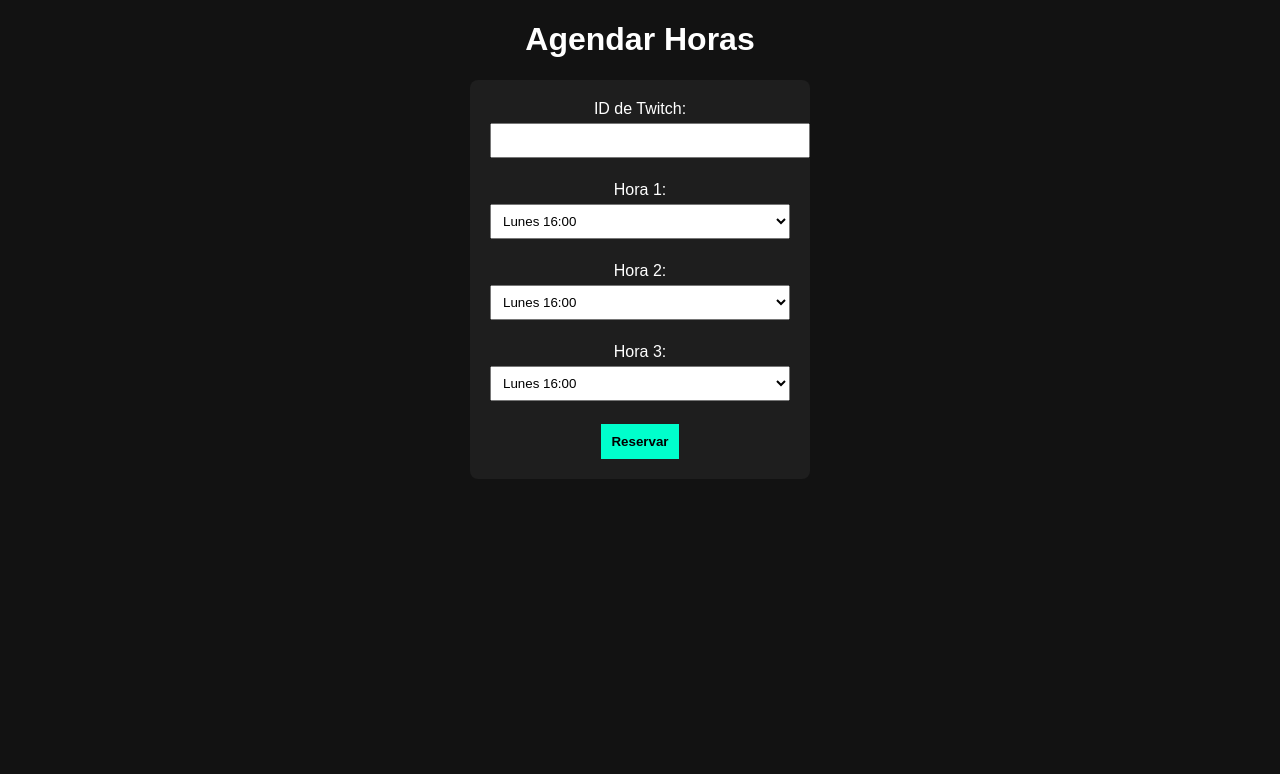
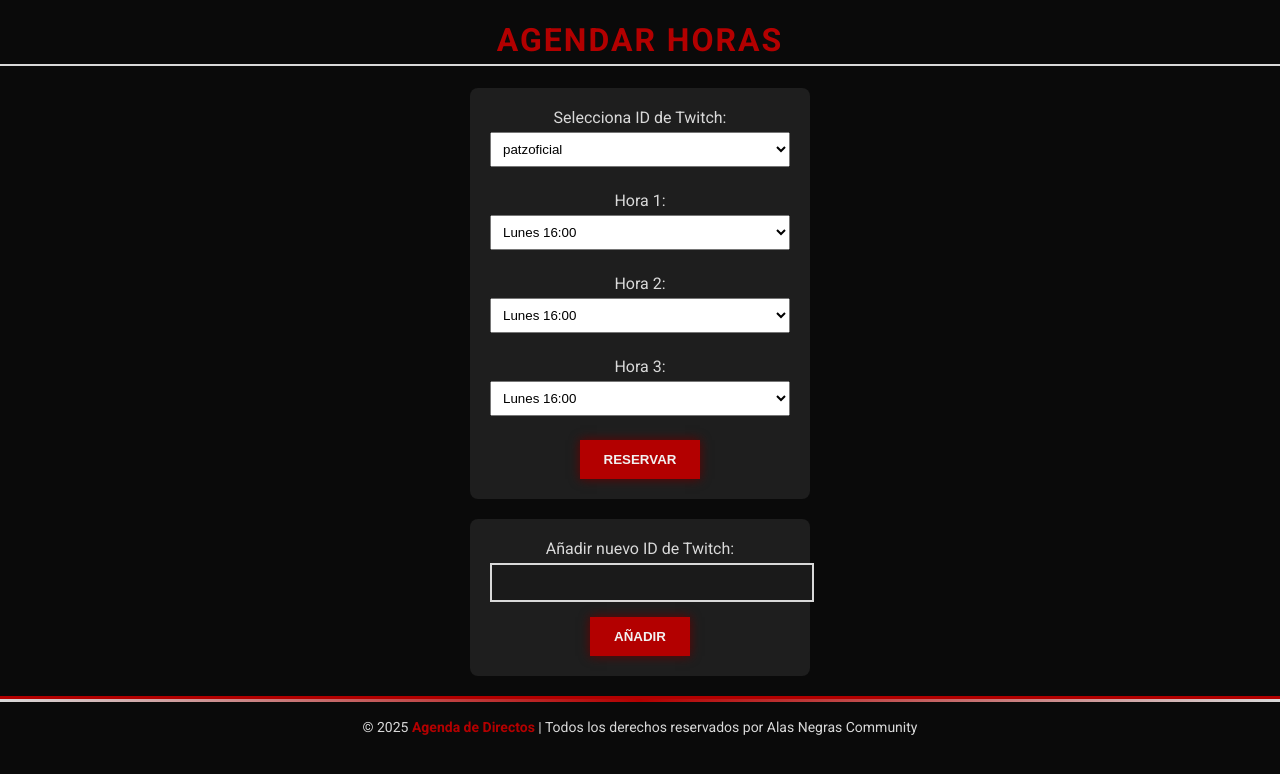
Before and after one commit to lavendertyrande-ai/agenda-de-directos, a Flask app: page / in a window 1280 px wide. Shown: the top 774 px of the page. Run offline with Flask 3, Linux system fonts and the light colour scheme.

Commit message:
Actualización: IDs de Twitch en desplegable

```diff
--- a/main.py
+++ b/main.py
@@ -1,6 +1,15 @@
-from flask import Flask, render_template, request, redirect, flash
+from flask import Flask, render_template, request, redirect, flash, url_for
 from db import db
-from models import Reserva
+from models import Reserva, TwitchUser
+import pkgutil
+
+if not hasattr(pkgutil, "get_loader"):
+    import importlib.util
+    def get_loader(name):
+        spec = importlib.util.find_spec(name)
+        return spec.loader if spec else None
+    pkgutil.get_loader = get_loader
+
 
 app = Flask(__name__)
 app.config['SQLALCHEMY_DATABASE_URI'] = 'sqlite:///reservas.db'
@@ -21,6 +30,7 @@ def hora_disponible(hora):
 @app.route("/", methods=["GET", "POST"])
 def index():
     horas = [f"{dia} {h}:00" for dia in ["Lunes", "Martes", "Miércoles", "Jueves", "Viernes"] for h in range(16, 25)]
+    ids = TwitchUser.query.all()  # 🔴 cargar IDs de Twitch
 
     if request.method == "POST":
         twitch_id = request.form.get("twitch_id")
@@ -32,15 +42,28 @@ def index():
         for h in [hora1, hora2, hora3]:
             if h and not hora_disponible(h):
                 flash(f"Hora no disponible, elige otra: {h}")
-                return redirect("/")
+                return redirect(url_for("index"))
 
         reserva = Reserva(twitch_id=twitch_id, hora1=hora1, hora2=hora2, hora3=hora3)
         db.session.add(reserva)
         db.session.commit()
         flash("Reserva realizada con éxito ✅")
-        return redirect("/")
+        return redirect(url_for("index"))
 
-    return render_template("index.html", horas=horas)
+    return render_template("index.html", horas=horas, ids=ids)
+
+
+# Ruta para añadir nuevas IDs de Twitch
+@app.route("/add_twitch", methods=["POST"])
+def add_twitch():
+    twitch_id = request.form.get("twitch_id")
+    if twitch_id:
+        nuevo = TwitchUser(twitch_id=twitch_id)
+        db.session.add(nuevo)
+        db.session.commit()
+        flash("ID de Twitch añadido correctamente ✅")
+    return redirect(url_for("index"))
+
 
 if __name__ == "__main__":
     app.run(host="0.0.0.0", port=5000, debug=True)
--- a/models.py
+++ b/models.py
@@ -6,3 +6,7 @@ class Reserva(db.Model):
     hora1 = db.Column(db.String(20), nullable=True)
     hora2 = db.Column(db.String(20), nullable=True)
     hora3 = db.Column(db.String(20), nullable=True)
+
+class TwitchUser(db.Model):
+    id = db.Column(db.Integer, primary_key=True)
+    twitch_id = db.Column(db.String(50), unique=True, nullable=False)
--- a/static/main.css
+++ b/static/main.css
@@ -26,3 +26,101 @@ button {
 button:hover {
     background: #ff00ff;
 }
+
+/* Fondo general */
+body {
+  background-color: #0a0a0a; /* negro profundo */
+  color: #d9d9d9; /* plata envejecida */
+  font-family: 'Roboto', sans-serif;
+  margin: 0;
+  padding: 0;
+}
+
+/* Encabezados */
+h1, h2, h3 {
+  color: #b30000; /* rojo intenso */
+  text-transform: uppercase;
+  letter-spacing: 2px;
+  border-bottom: 2px solid #d9d9d9;
+  padding-bottom: 5px;
+}
+
+/* Botones */
+button {
+  background: #b30000; /* rojo intenso */
+  color: #f2f2f2; /* plata clara */
+  border: none;
+  padding: 12px 24px;
+  font-weight: bold;
+  text-transform: uppercase;
+  cursor: pointer;
+  box-shadow: 0 0 10px #660000;
+  transition: all 0.3s ease;
+}
+
+button:hover {
+  background: #660000; /* rojo oscuro al pasar el ratón */
+  box-shadow: 0 0 15px #b30000;
+  transform: scale(1.05);
+}
+
+/* Inputs y formularios */
+input, textarea {
+  background-color: #1a1a1a;
+  border: 2px solid #d9d9d9;
+  color: #f2f2f2;
+  padding: 10px;
+  width: 100%;
+  margin-bottom: 15px;
+  font-family: 'Roboto', sans-serif;
+}
+
+input:focus, textarea:focus {
+  outline: none;
+  border-color: #b30000;
+  box-shadow: 0 0 10px #b30000;
+}
+
+/* Footer */
+footer {
+  background-color: #111;
+  color: #d9d9d9;
+  text-align: center;
+  padding: 20px;
+  font-size: 14px;
+  border-top: 2px solid #b30000;
+}
+
+/* Footer serio */
+footer {
+  background-color: #0a0a0a; /* negro profundo */
+  color: #d9d9d9; /* plata envejecida */
+  text-align: center;
+  padding: 20px;
+  font-size: 14px;
+  font-family: 'Roboto', sans-serif;
+  border-top: 3px solid #b30000; /* línea roja intensa arriba */
+  position: relative;
+}
+
+/* Línea plateada decorativa */
+footer::before {
+  content: "";
+  position: absolute;
+  top: 0;
+  left: 0;
+  height: 3px;
+  width: 100%;
+  background: linear-gradient(to right, #d9d9d9, #b30000, #d9d9d9);
+}
+
+/* Texto destacado */
+footer p {
+  margin: 0;
+  color: #d9d9d9;
+}
+
+footer p span {
+  color: #b30000; /* resaltar branding en rojo */
+  font-weight: bold;
+}
--- a/templates/index.html
+++ b/templates/index.html
@@ -3,13 +3,22 @@
 <head>
     <meta charset="UTF-8">
     <title>Formulario de Inscripción</title>
+    <!-- Fuente seria y elegante -->
+    <link href="https://fonts.googleapis.com/css2?family=Roboto:wght@400;700&display=swap" rel="stylesheet">
+    <!-- Tu hoja de estilos -->
     <link rel="stylesheet" href="{{ url_for('static', filename='main.css') }}">
 </head>
 <body>
     <h1>Agendar Horas</h1>
+
+    <!-- Formulario principal de reservas -->
     <form method="POST">
-        <label>ID de Twitch:</label>
-        <input type="text" name="twitch_id" required><br><br>
+        <label>Selecciona ID de Twitch:</label>
+        <select name="twitch_id" required>
+            {% for user in ids %}
+                <option value="{{ user.twitch_id }}">{{ user.twitch_id }}</option>
+            {% endfor %}
+        </select><br><br>
 
         <label>Hora 1:</label>
         <select name="hora1">
@@ -35,6 +44,7 @@
         <button type="submit">Reservar</button>
     </form>
 
+    <!-- Mensajes flash -->
     {% with messages = get_flashed_messages() %}
       {% if messages %}
         <ul>
@@ -44,5 +54,17 @@
         </ul>
       {% endif %}
     {% endwith %}
+
+    <!-- Formulario para añadir nuevas IDs de Twitch -->
+    <form method="POST" action="/add_twitch">
+        <label>Añadir nuevo ID de Twitch:</label>
+        <input type="text" name="twitch_id" required>
+        <button type="submit">Añadir</button>
+    </form>
+
+    <!-- Footer serio -->
+    <footer>
+        <p>&copy; 2025 <span>Agenda de Directos</span> | Todos los derechos reservados por Alas Negras Community</p>
+    </footer>
 </body>
 </html>
```
Also changed, not shown: instance/reservas.db.
